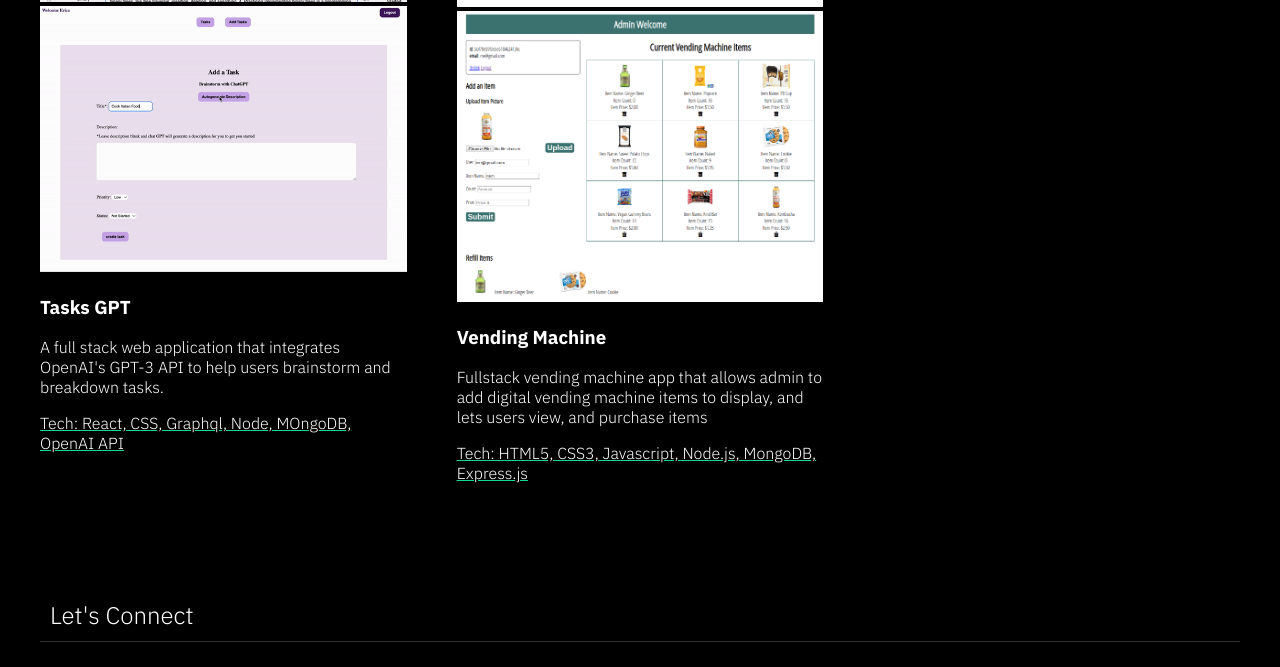
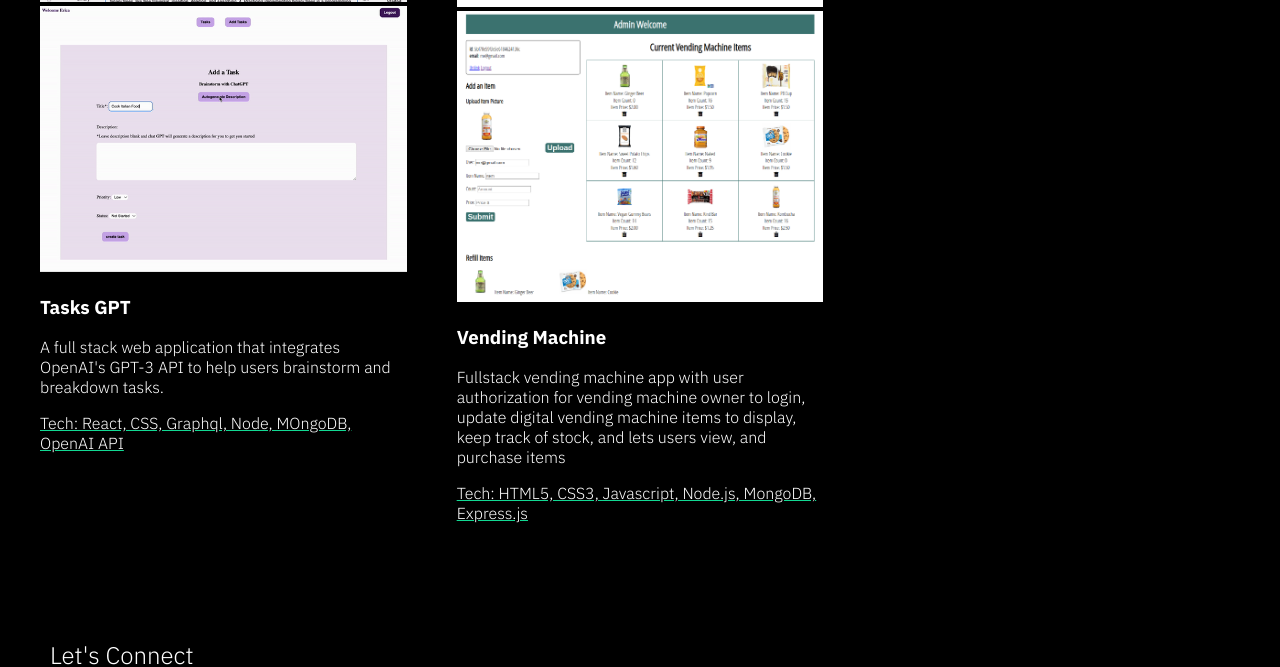
Before and after one commit to ericamendez/portfolio, a plain HTML site: page index.html in a window 1280 px wide. Shown: the part 3333-4000 px from the top of the page. Drawn offline with Linux system fonts and the light colour scheme.

Commit message:
add text

```diff
--- a/index.html
+++ b/index.html
@@ -157,7 +157,8 @@
                 <img src="images/vending/screen.png" alt="">
                 <img src="images/vending/vending.png" alt="">
                 <h3>Vending Machine</h3>
-                <p>Fullstack vending machine app that allows admin to add digital vending machine items to display, and
+                <p>Fullstack vending machine app with user authorization for vending machine owner to login, update
+                    digital vending machine items to display, keep track of stock, and
                     lets users view, and purchase items</p>
                 <p class="tech">Tech: HTML5, CSS3, Javascript, Node.js, MongoDB, Express.js</p>
             </section>
```
